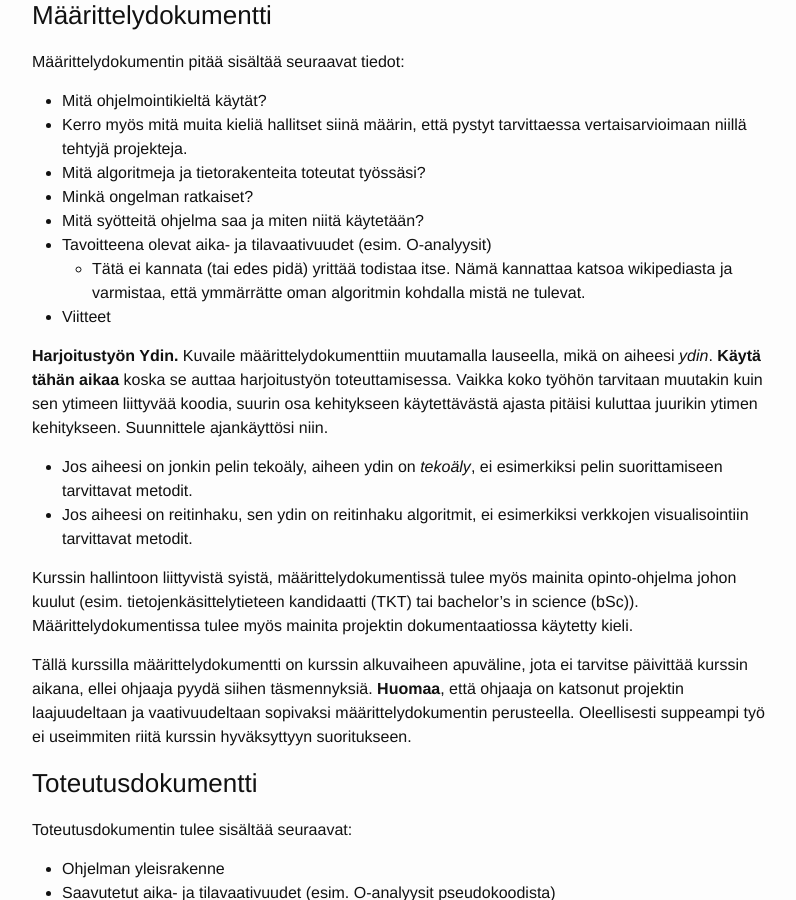
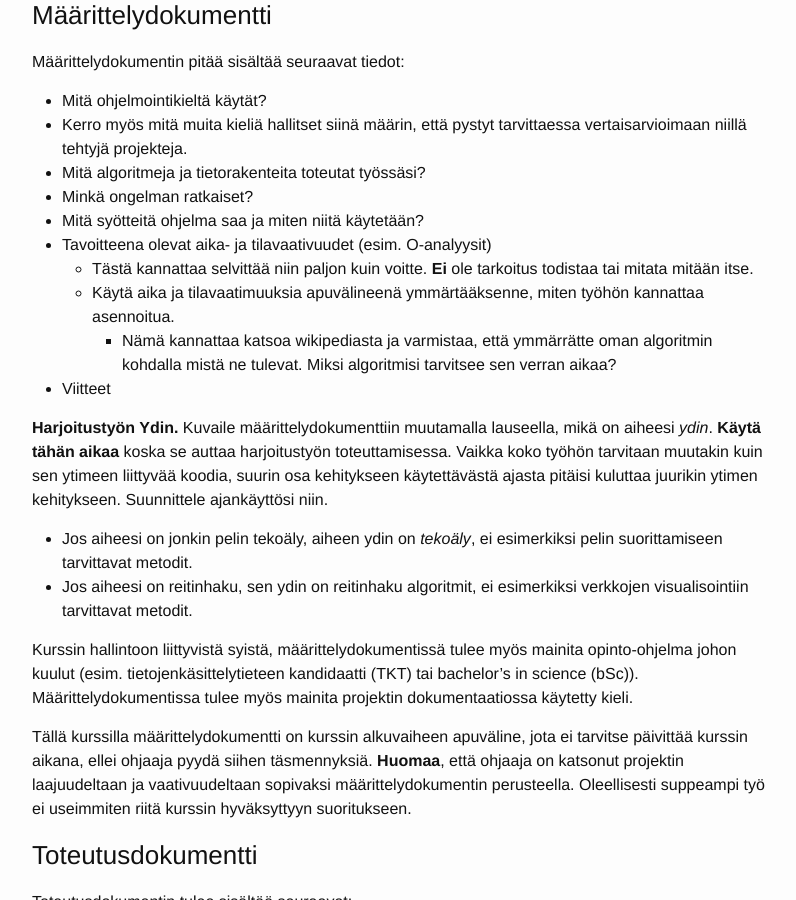
Before and after one commit to algolabra-hy/algolabra-hy.github.io, a Jekyll site: the page built from dokumentaatio.md, in a window 1280 px wide and 900 px high, scrolled down 1998 px. Shown: the whole window, without its empty margins (238-1034 px from the left). Built offline with Jekyll 4.4.1, drawn with Linux system fonts in a browser that asks for light colours; some of the changed text lies outside the part shown.

Commit message:
documentation

```diff
--- a/dokumentaatio.md
+++ b/dokumentaatio.md
@@ -74,7 +74,9 @@ Määrittelydokumentin pitää sisältää seuraavat tiedot:
 - Minkä ongelman ratkaiset?
 - Mitä syötteitä ohjelma saa ja miten niitä käytetään?
 - Tavoitteena olevat aika- ja tilavaativuudet (esim. O-analyysit)
-    - Tätä ei kannata (tai edes pidä) yrittää todistaa itse. Nämä kannattaa katsoa wikipediasta ja varmistaa, että ymmärrätte oman algoritmin kohdalla mistä ne tulevat.
+    - Tästä kannattaa selvittää niin paljon kuin voitte. **Ei** ole tarkoitus todistaa tai mitata mitään itse.
+    - Käytä aika ja tilavaatimuuksia apuvälineenä ymmärtääksenne, miten työhön kannattaa asennoitua.
+      - Nämä kannattaa katsoa wikipediasta ja varmistaa, että ymmärrätte oman algoritmin kohdalla mistä ne tulevat. Miksi algoritmisi tarvitsee sen verran aikaa?
 - Viitteet
 
 **Harjoitustyön Ydin.** Kuvaile määrittelydokumenttiin muutamalla lauseella, mikä on aiheesi *ydin*.
@@ -120,3 +122,5 @@ Testausdokumentin pitääs sisältää seuraavat:
 ### Käyttöohje
 Miten ohjelma suoritetaan, miten eri toiminnallisuuksia käytetään
 Minkä muotoisia syötteitä ohjelma hyväksyy
+
+{% include typo_instructions.md %}
```
